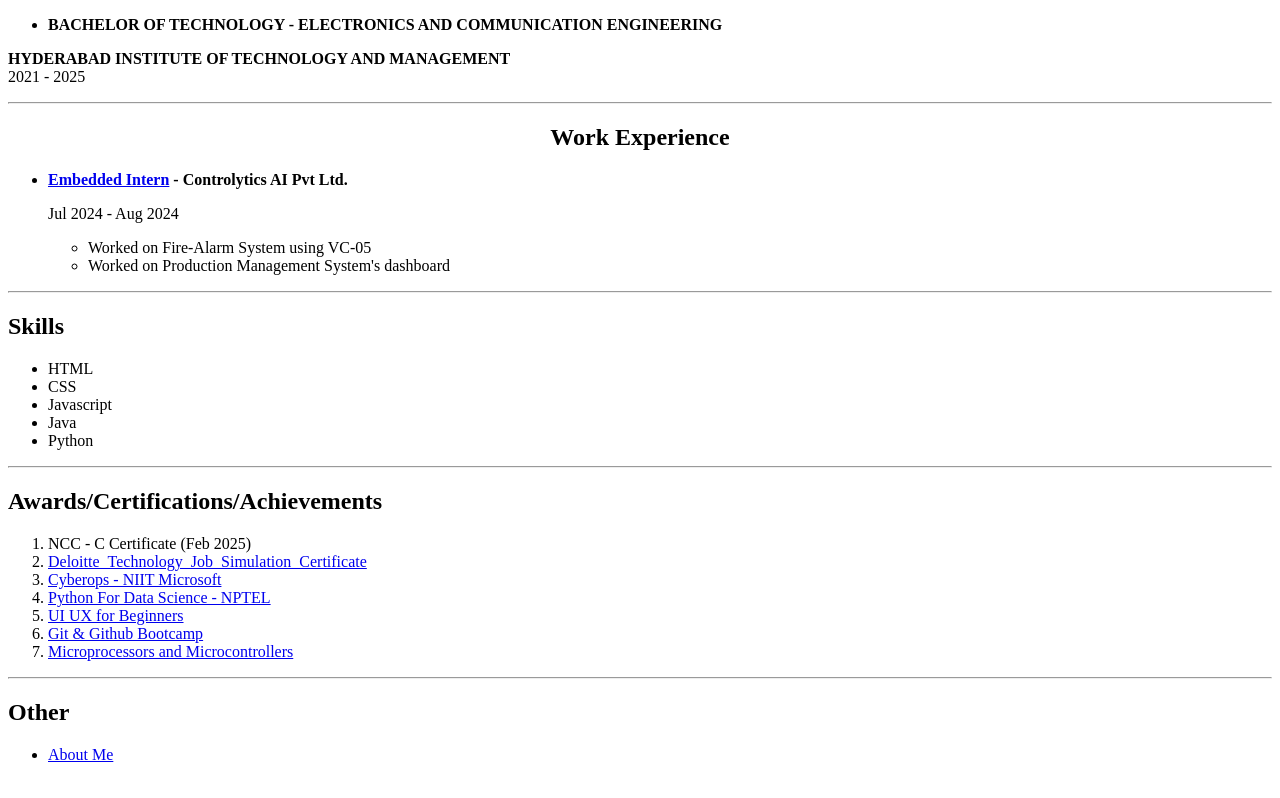
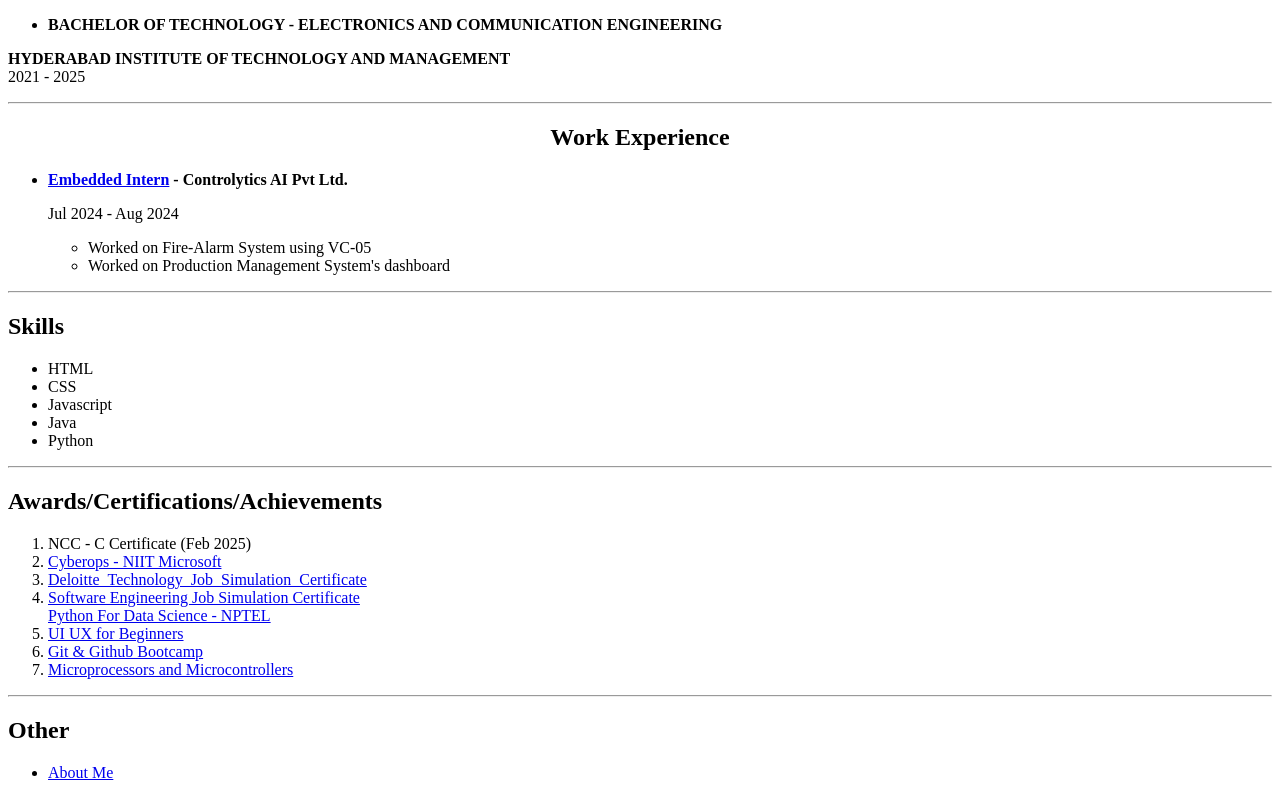
Before and after one commit to VedanthGit/online-resume, a plain HTML site: page index.html in a window 1280 px wide. Shown: the part 368-1166 px from the top of the page. Drawn offline with Linux system fonts and the light colour scheme.

Commit message:
index.html

```diff
--- a/index.html
+++ b/index.html
@@ -65,8 +65,9 @@
         <h2>Awards/Certifications/Achievements</h2>
         <ol>
             <li>NCC - C Certificate (Feb 2025)</li>
+            <li><a href="./assets/images/Cyberops_certificate.png">Cyberops - NIIT Microsoft</a></li>
             <li><a href="./assets/files/Deloitte_Technology_Job_Simulation_Certificate.pdf">Deloitte_Technology_Job_Simulation_Certificate</a></li>
-            <li><a href="./assets/images/Cyberops_certificate.png">Cyberops - NIIT Microsoft</a></li>
+            <li><a href="./assets/files/Sofware_Engineering_Job_Simulation_completion_certificate_by_Accenture.pdf">Software Engineering Job Simulation Certificate</a></li
             <li><a href="./assets/files/python certificates.pdf">Python For Data Science - NPTEL</a></li>
             <li><a href="./assets/images/UI UX FOR BEGINNERS.jpg">UI UX for Beginners</a></li>
             <li><a href="./assets/images/GIt&Github_Bootcamp.png">Git & Github Bootcamp</a></li>
```
